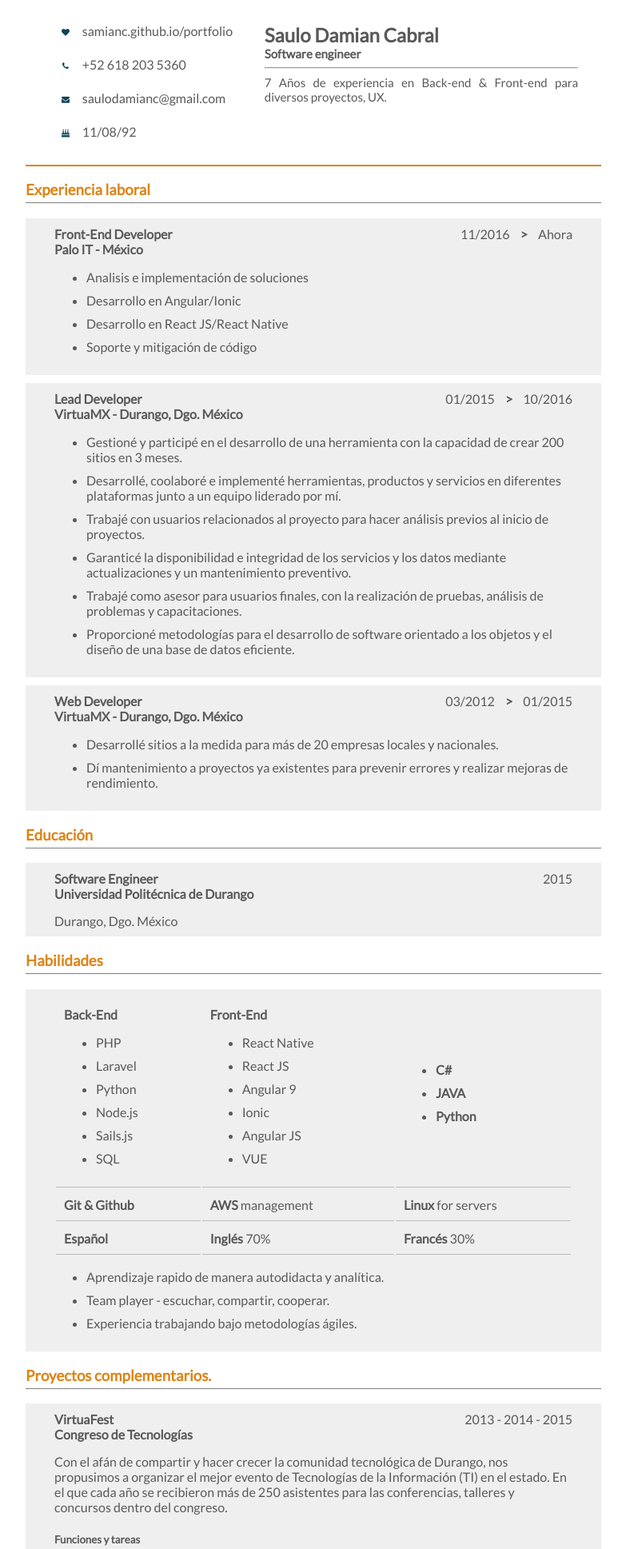
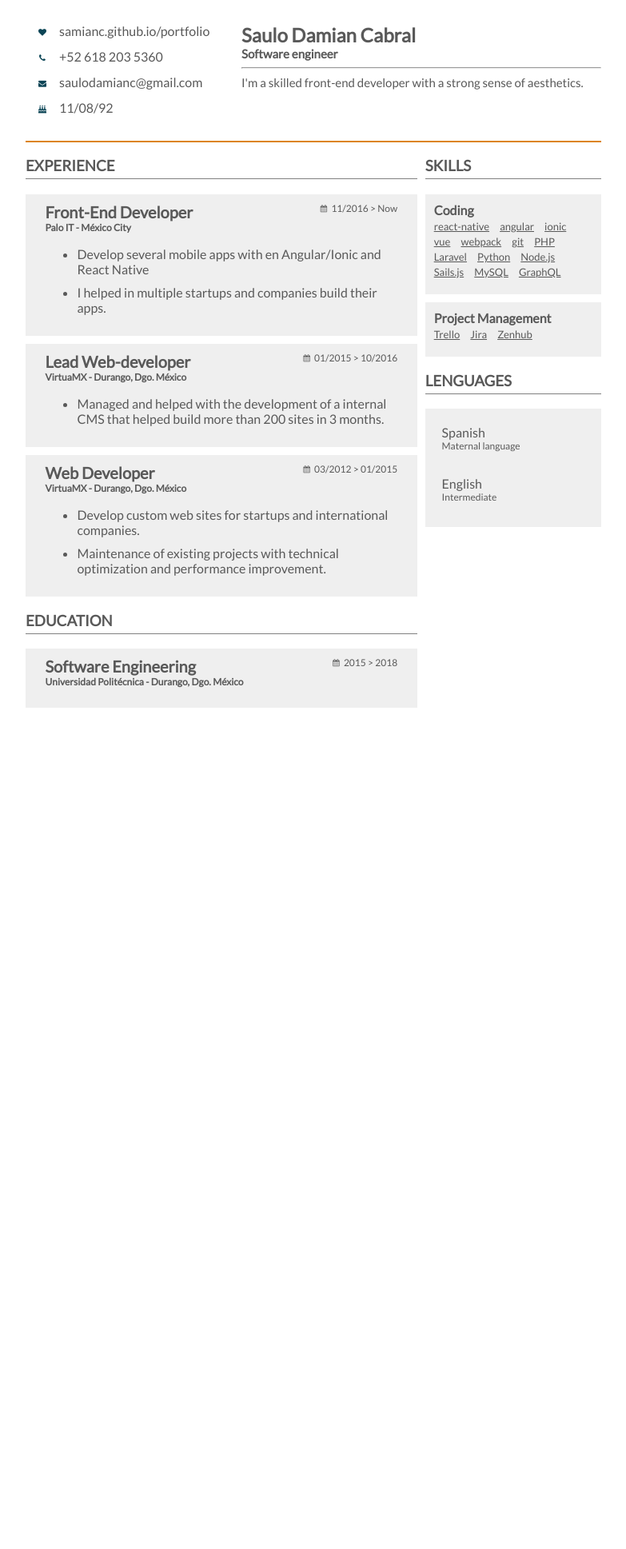
Before and after one commit to samianc/portflolio, a PHP site: page /cv/index.html in a window 1280 px wide. Shown: the top 1937 px of the page at 80% size, without its empty margins (248-1031 px from the left). After the commit the page ends 885 px from the top, so only its background shows below. Run offline with PHP 8.4, Linux system fonts and the light colour scheme; some libraries are stand-ins or nearby versions.

Commit message:
update ecv

```diff
--- a/cv/cv.css
+++ b/cv/cv.css
@@ -9,8 +9,8 @@ section#intro{
     color: #595959;
     display: table;
     border-bottom: 2px solid #DC8417;
-    padding: 4%;
-    width: 92%;
+    padding: 4% 0;
+    width: 100%;
 }
 section#intro h1{
 	margin: 0;
@@ -31,7 +31,7 @@ section#intro p{
 }
 #icons.vertical a{
 	display: table;
-    margin-bottom: 20px;
+    margin-bottom: 10px;
 }
 #icons.vertical a:last-child{
 	margin: 0;
@@ -54,12 +54,14 @@ section#info div{
     position: relative;
 }
 section#info h3{
-	color: #DC8417;
+	/* color: #DC8417; */
     border-bottom: 1px solid gray;
     padding-bottom: 5px;
+    text-transform: uppercase;
 }
 section#info h4{
 	margin: 15px 0;
+    font-size: 20px;
 }
 section#info h4:nth-child(2){
 	margin-top: 0;
@@ -67,14 +69,19 @@ section#info h4:nth-child(2){
 section#info h4 + h4{
 	margin-top: -15px;
     display: table;
+    font-size: 12px;
 }
 section#info span{
-	float: right;
+    font-size: 12px;
+    float: right;
 }
 section#info span i{
     font-style: normal;
-    font-weight: bold;
-    margin: 0 10px;
+    font-size: 9px;
+    line-height: 0;
+    position: relative;
+    top: -1px;
+    margin-right: 3px;
 }
 section#info table{
 	width: 100%;
@@ -107,3 +114,35 @@ section#info div#portfolio a{
 section#info div#portfolio a img{
     width: 100%;
 }
+.row {
+    display: flex;
+}
+.skills {
+    width: 45%;
+    margin-left: 10px;
+}
+.skills div > div {
+    padding: 0 !important;
+    margin: 0 -5px;
+}
+.skills label {
+    text-decoration: underline;
+    font-size: 13px;
+    padding: 5px;
+}
+.skills ul {
+    list-style: none;
+    padding: 0;
+    margin: 0;
+}
+.skills ul span {
+    float: inherit !important;
+}
+.skills ul div {
+    display: flex;
+    flex-direction: column;
+}
+.no-decorator {
+    list-style: none;
+    padding-left: 0;
+}
--- a/cv/index.html
+++ b/cv/index.html
@@ -41,161 +41,90 @@
 			<h1>Saulo Damian Cabral</h1>
 			<h2>Software engineer</h2>
 			<hr>
-			<p>7 Años de experiencia en Back-end & Front-end para diversos proyectos, UX.</p>
+			<p>I'm a skilled front-end developer with a strong sense of aesthetics.</p>
 		</section>
+		<section class="row">
 			<section id="info">
-			<h3>Experiencia laboral</h3>
+				<h3>Experience</h3>
 				<div>
-				<span>11/2016 <i>></i> Ahora</span>
+					<span><i class="fa fa-calendar" aria-hidden="true"></i> 11/2016 > Now</span>
 					<h4>Front-End Developer</h4>
-				<h4>Palo IT - México</h4>
+					<h4>Palo IT - México City</h4>
 					<ul>
-					<li>Analisis e implementación de soluciones</li>
-					<li>Desarrollo en Angular/Ionic</li>
-					<li>Desarrollo en React JS/React Native</li>
-					<li>Soporte y mitigación de código</li>
+						<li>Develop several mobile apps with en Angular/Ionic and React Native</li>
+						<li>I helped in multiple startups and companies build their apps.</li>
 					</ul>
 				</div>
 				<div>
-				<span>01/2015 <i>></i> 10/2016</span>
-				<h4>Lead Developer</h4>
+					<span><i class="fa fa-calendar" aria-hidden="true"></i> 01/2015 > 10/2016</span>
+					<h4>Lead Web-developer</h4>
 					<h4>VirtuaMX - Durango, Dgo. México</h4>
 					<ul>
-					<li>Gestioné y participé en el desarrollo de una herramienta con la capacidad de crear 200 sitios en 3 meses.</li>
-					<li>Desarrollé, coolaboré e implementé herramientas, productos y servicios en diferentes plataformas junto a un equipo liderado por mí.</li>
-					<li>Trabajé con usuarios relacionados al proyecto para hacer análisis previos al inicio de proyectos.</li>
-					<li>Garanticé la disponibilidad e integridad de los servicios y los datos mediante actualizaciones y un mantenimiento preventivo.</li>
-					<li>Trabajé como asesor para usuarios finales, con la realización de pruebas, análisis de problemas y capacitaciones.</li>
-					<li>Proporcioné metodologías para el desarrollo de software orientado a los objetos y el diseño de una base de datos eficiente.</li>
+						<li>Managed and helped with the development of a internal CMS that helped build more than 200 sites in 3 months.</li>
 					</ul>
 				</div>
 				<div>
-				<span>03/2012 <i>></i> 01/2015</span>
+					<span><i class="fa fa-calendar" aria-hidden="true"></i> 03/2012 > 01/2015</span>
 					<h4>Web Developer</h4>
 					<h4>VirtuaMX - Durango, Dgo. México</h4>
 					<ul>
-					<li>Desarrollé sitios a la medida para más de 20 empresas locales y nacionales.</li>
-					<li>Dí mantenimiento a proyectos ya existentes para prevenir errores y realizar mejoras de rendimiento.</li>
+						<li>Develop custom web sites for startups and international companies.</li>
+						<li>Maintenance of existing projects with technical optimization and performance improvement.</li>
 					</ul>
 				</div>
-			<h3>Educación</h3>
+				<h3>Education</h3>
 				<div>
-				<span>2015</span>
-				<h4>Software Engineer</h4>
-				<h4>Universidad Politécnica de Durango</h4>
-				<label>Durango, Dgo. México</label>
+					<span><i class="fa fa-calendar" aria-hidden="true"></i> 2015 > 2018</span>
+					<h4>Software Engineering</h4>
+					<h4>Universidad Politécnica - Durango, Dgo. México</h4>
 				</div>
-			<h3>Habilidades</h3>
+			</section>
+			<section id="info" class="skills">
+				<h3>Skills</h3>
 				<div>
-				<table>
-					<tr>
-						<td>
-							<b>Back-End</b>
+					<b>Coding</b>
+					<div>
+						<label>react-native</label>
+						<label>angular</label>
+						<label>ionic</label>
+						<label>vue</label>
+						<label>webpack</label>
+						<label>git</label>
+						<label>PHP</label>
+						<label>Laravel</label>
+						<label>Python</label>
+						<label>Node.js</label>
+						<label>Sails.js</label>
+						<label>MySQL</label>
+						<label>GraphQL</label>
+					</div>
+				</div>
+				<div>
+					<b>Project Management</b>
+					<div>
+						<label>Trello</label>
+						<label>Jira</label>
+						<label>Zenhub</label>
+					</div>
+				</div>
+				<h3>LENGUAGES</h3>
+				<div>
 					<ul>
-								<li>PHP</li>
-								<li>Laravel</li>
-								<li>Python</li>
-								<li>Node.js</li>
-								<li>Sails.js</li>
-								<li>SQL</li>
-							</ul>
-						<td>
-							<b>Front-End</b>
-							<ul>
-								<li>React Native</li>
-								<li>React JS</li>
-								<li>Angular 9</li>
-								<li>Ionic</li>
-								<li>Angular JS</li>
-								<li>VUE</li>
-							</ul>
-						</td>
-						<td>
-							<ul>
-								<li><b>C#</b></li>
-								<li><b>JAVA</b></li>
-								<li><b>Python</b></li>
-							</ul>
-						</td>
-					</tr>
-					<tr>
-						<td><b>Git & Github</b></td>
-						<td><b>AWS</b> management</td>
-						<td><b>Linux</b> for servers</td>
-					</tr>
-					<tr>
-						<td><b>Español</b></td>
-						<td><b>Inglés</b> 70%</td>
-						<td><b>Francés</b> 30%</td>
-					</tr>
-				</table>
-				<ul>
-					<li>Aprendizaje rapido de manera autodidacta y analítica.</li>
-					<li>Team player - escuchar, compartir, cooperar.</li>
-					<li>Experiencia trabajando bajo metodologías ágiles.</li>
+						<li>
+							<div>
+								Spanish
+								<span>Maternal language</span>
+							</div>
+						</li>
+						<li>
+							<div>
+								English
+								<span>Intermediate</span>
+							</div>
+						</li>
 					</ul>
 				</div>
-			<h3>Proyectos complementarios.</h3>
-			<div>
-				<span>2013 - 2014 - 2015</span>
-				<h4>VirtuaFest</h4>
-				<h4>Congreso de Tecnologías</h4>
-				<label>Con el afán de compartir y hacer crecer la comunidad tecnológica de Durango, nos propusimos a organizar el mejor evento de Tecnologías de la Información (TI) en el estado. En el que cada año se recibieron más de 250 asistentes para las conferencias, talleres y concursos dentro del congreso.</label>
-				<h5>Funciones y tareas</h5>
-				<table>
-					<tr>
-						<td><li>Tallerista</li></td>
-						<td><li>Promotor</li></td>
-					</tr>
-					<tr>
-						<td><li>Ignites</li></td>
-						<td><li>Logística</li></td>
-					</tr>
-					<tr>
-						<td><li>Pagina web</li></td>
-						<td><li>Programación</li></td>
-					</tr>
-				</table>
-			</div>
-			<h3>Charlas y Talleres impartidos.</h3>
-			<div>
-				<span>10/2015</span>
-				<h4>Ignite "Hazlo tú mismo"</h4>
-				<label>Charla para fomentar el buen hábito del aprendizaje y el proactivismo</label>
-			</div>
-			<div>
-				<span>11/2014</span>
-				<h4>Ignite "¿De donde vienen las buenas ideas"</h4>
-				<label>Una breve platica con el objetivo de alentar a la comunidad tecnológica de Durango a crear, reinventar y poderlas llevar ideas a la realidad.</label>
-			</div>
-			<div>
-				<span>11/2014</span>
-				<h4>Taller de Desarrollo Web</h4>
-				<label>Dirigido a estudiantes de la Universidad Tecnológica en la comunidad de Rodeo, Dgo.</label>
-			</div>
-			<div>
-				<span>11/2013</span>
-				<h4>Taller de Responsive Design</h4>
-				<label>Impartido dentro de los dos días en los que se llevó a cabo el congreso VirtuaFest.</label>
-			</div>
-			<div>
-				<span>08/2012</span>
-				<h4>Taller de modelado 3D con Blender</h4>
-				<label>Impartido a los alumnos de Ing. en Software en la Universidad Politécnica del estado de Durango.</label>
-			</div>
-			<h3>Certificaciónes</h3>
-			<div>
-				<table>
-					<tr>
-						<td>Web Developer de Google</td>
-						<td>Web Analyst de EOI</td>
-					</tr>
-					<tr>
-						<td>Movile Apps Developer de UCM</td>
-						<td>Digital Marketing de IAB Spain</td>
-					</tr>
-				</table>
-			</div>
+			</section>
 		</section>
 	</article>
 </body>
```
Lines whose indentation alone changed are shown as unchanged.
